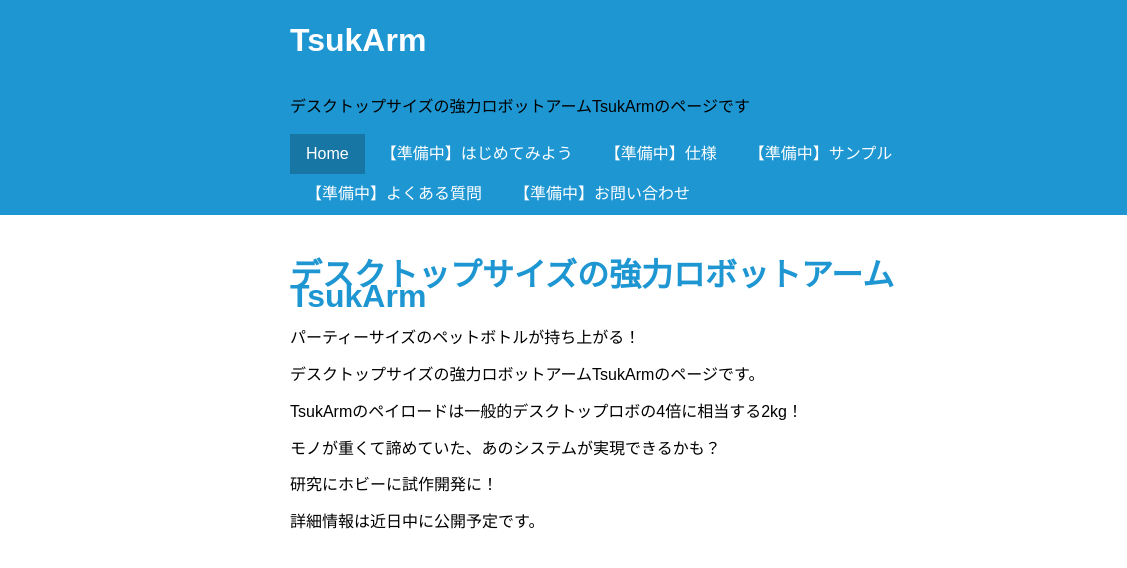
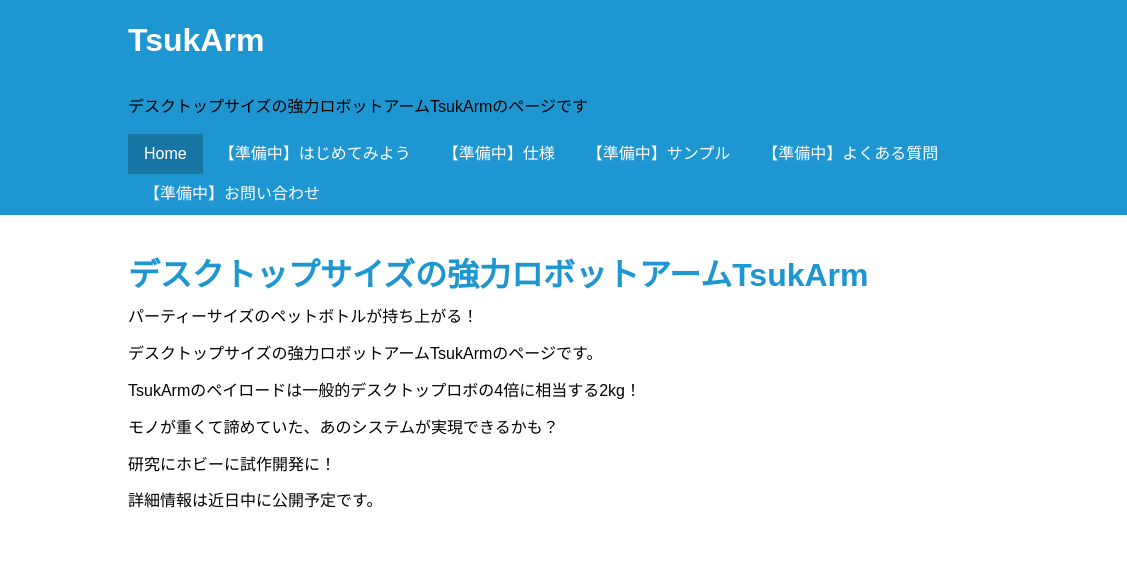
Before and after one commit to TsukArm/TsukArm.github.io, a plain HTML site: page index.html in a window 1280 px wide. Shown: the full height of the page, 0-1127 px from the left. Drawn offline with Linux system fonts and the light colour scheme.

Commit message:
画面幅を拡大

```diff
--- a/css/styles.css
+++ b/css/styles.css
@@ -21,7 +21,7 @@ li {
 
 header {
   margin: 0 auto;
-  max-width: 700px;
+  max-width: 1024px;
 }
 
 header h1 {
@@ -68,7 +68,7 @@ header .selected {
 #content-container {
   margin: 0 auto;
   padding-bottom: 50px;
-  max-width: 700px;
+  max-width: 1024px;
 }
 
 #nav {
```
